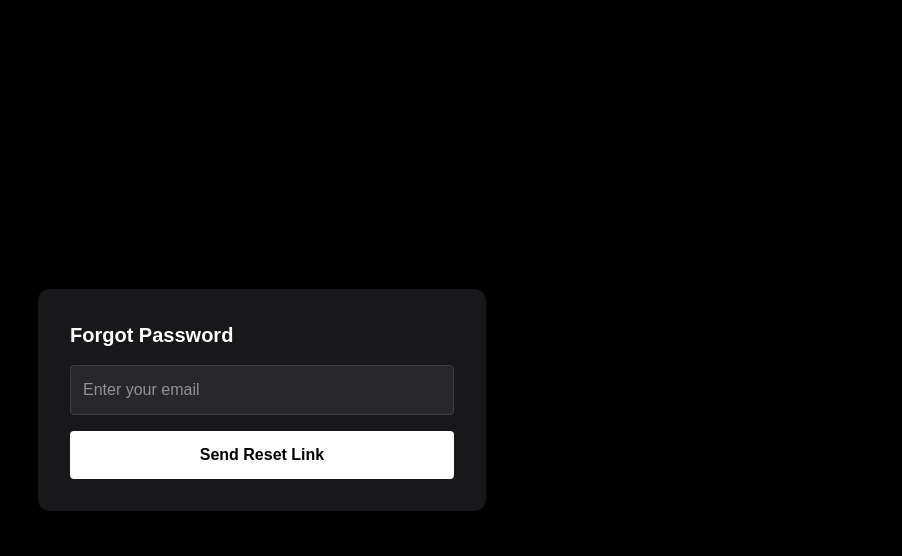
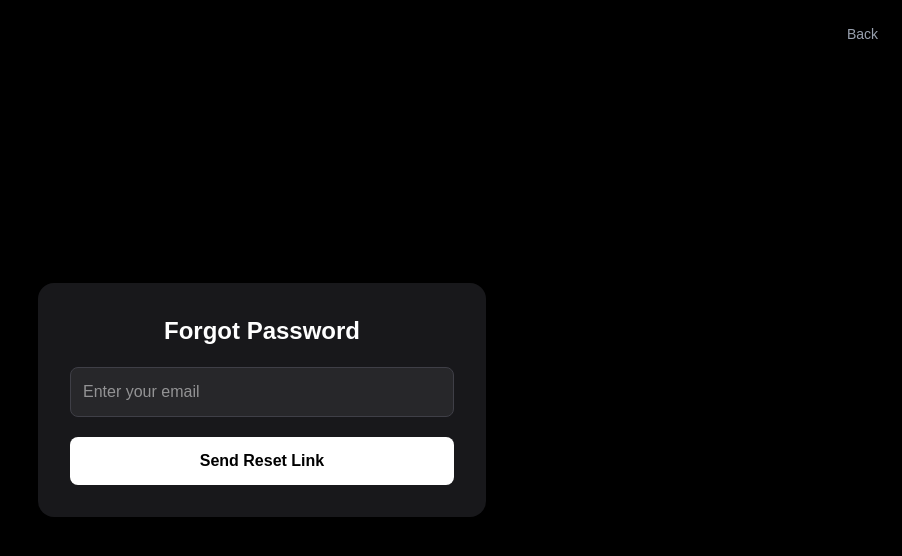
Before and after one commit to IntScription/rest-assured, a Next.js app: page /forgot-password in a window 1280 px wide. Shown: the top 556 px of the page, without its empty margins (378-1280 px from the left). Built offline with nearby package versions, Linux system fonts and the light colour scheme; no server answers.

Commit message:
added a back button on top right

```diff
--- a/app/forgot-password/page.js
+++ b/app/forgot-password/page.js
@@ -2,8 +2,11 @@
 
 import { useState } from "react";
 import { supabase } from "@/app/lib/supabase";
+import { useRouter } from "next/navigation";
 
 export default function ForgotPassword() {
+  const router = useRouter();
+
   const [email, setEmail] = useState("");
   const [message, setMessage] = useState("");
   const [error, setError] = useState("");
@@ -17,7 +20,7 @@ export default function ForgotPassword() {
     setMessage("");
 
     const { error } = await supabase.auth.resetPasswordForEmail(email, {
-      redirectTo: "http://localhost:3000/reset-password",
+      redirectTo: `${window.location.origin}/reset-password`,
     });
 
     if (error) {
@@ -30,14 +33,26 @@ export default function ForgotPassword() {
   }
 
   return (
-    <main className="min-h-screen bg-black text-white flex items-center justify-center">
-      <form onSubmit={handleReset} className="bg-zinc-900 p-8 rounded-xl w-full max-w-md space-y-4">
-        <h1 className="text-xl font-bold">Forgot Password</h1>
+    <main className="min-h-screen bg-black text-white flex items-center justify-center relative px-4">
+
+      {/* 🔙 Back Button */}
+      <button
+        onClick={() => router.push("/login")}
+        className="absolute top-6 right-6 text-sm text-gray-400 hover:text-white transition"
+      >
+        Back
+      </button>
+
+      <form
+        onSubmit={handleReset}
+        className="bg-zinc-900 p-8 rounded-2xl w-full max-w-md space-y-5 shadow-lg"
+      >
+        <h1 className="text-2xl font-bold text-center">Forgot Password</h1>
 
         <input
           type="email"
           placeholder="Enter your email"
-          className="w-full p-3 rounded bg-zinc-800 border border-zinc-700"
+          className="w-full p-3 rounded-lg bg-zinc-800 border border-zinc-700 focus:outline-none focus:border-white"
           value={email}
           onChange={(e) => setEmail(e.target.value)}
           required
@@ -45,13 +60,19 @@ export default function ForgotPassword() {
 
         <button
           type="submit"
-          className="w-full bg-white text-black p-3 rounded font-semibold"
+          disabled={loading}
+          className="w-full bg-white text-black p-3 rounded-lg font-semibold hover:opacity-90 transition disabled:opacity-50"
         >
           {loading ? "Sending..." : "Send Reset Link"}
         </button>
 
-        {error && <p className="text-red-500 text-sm">{error}</p>}
-        {message && <p className="text-green-500 text-sm">{message}</p>}
+        {error && (
+          <p className="text-red-500 text-sm text-center">{error}</p>
+        )}
+
+        {message && (
+          <p className="text-green-500 text-sm text-center">{message}</p>
+        )}
       </form>
     </main>
   );
```
